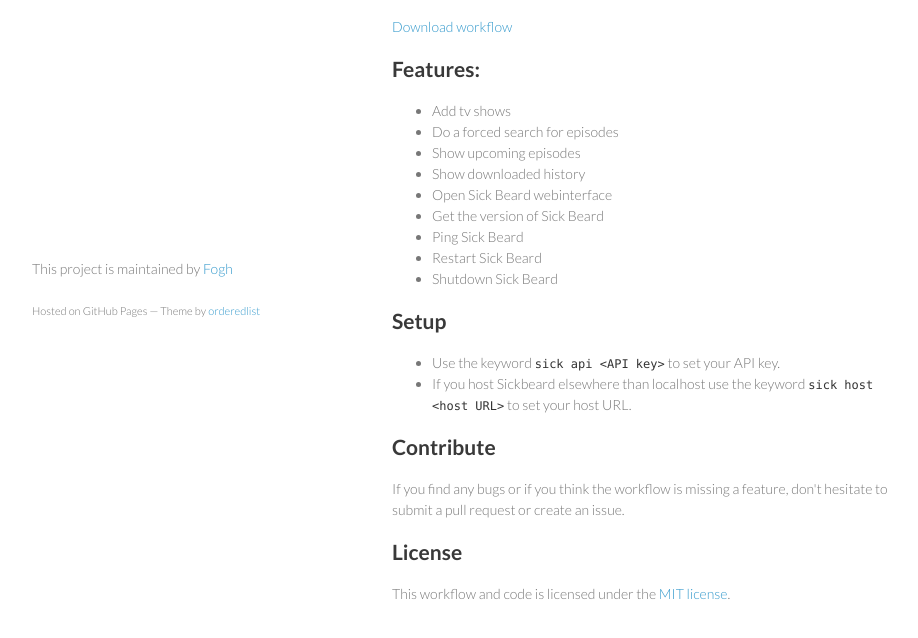
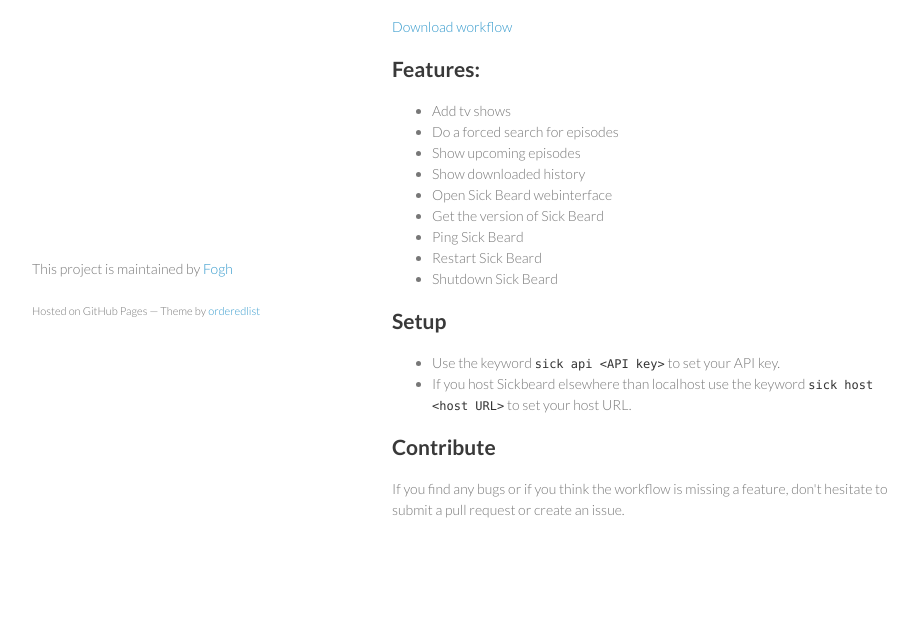
Before and after one commit to Fogh/Sickbeard-Alfred, a plain HTML site: page index.html in a window 1280 px wide. Shown: the part 410-1048 px from the top of the page, without its empty margins (178-1096 px from the left). After the commit the page ends 1000 px from the top, so only its background shows below. Drawn offline with Linux system fonts and the light colour scheme.

```diff
--- a/index.html
+++ b/index.html
@@ -58,11 +58,6 @@
 <a name="contribute" class="anchor" href="#contribute"><span class="octicon octicon-link"></span></a>Contribute</h2>
 
 <p>If you find any bugs or if you think the workflow is missing a feature, don't hesitate to submit a pull request or create an issue.</p>
-
-<h2>
-<a name="license" class="anchor" href="#license"><span class="octicon octicon-link"></span></a>License</h2>
-
-<p>This workflow and code is licensed under the <a href="http://opensource.org/licenses/MIT">MIT license</a>.</p>
       </section>
       <footer>
         <p>This project is maintained by <a href="https://github.com/Fogh">Fogh</a></p>
--- a/params.json
+++ b/params.json
@@ -1 +1 @@
-{"name":"Alfred workflow for controlling Sickbeard","tagline":"Control Sickbeard from Alfred 2","body":"![Sick Beard Alfred](http://cl.ly/O74l/Screen%20Shot%202013-04-06%20at%2020.52.24.png \"Add new tv show to Sick Beard\")\r\n\r\n## Download\r\n\r\n[Download workflow](https://github.com/Fogh/Sickbeard-Alfred/raw/master/Sick%20Beard.alfredworkflow)\r\n\r\n## Features: \r\n\r\n* Add tv shows\r\n* Do a forced search for episodes\r\n* Show upcoming episodes\r\n* Show downloaded history\r\n* Open Sick Beard webinterface\r\n* Get the version of Sick Beard\r\n* Ping Sick Beard\r\n* Restart Sick Beard\r\n* Shutdown Sick Beard\r\n\r\n## Setup\r\n\r\n* Use the keyword `sick api <API key>` to set your API key.\r\n* If you host Sickbeard elsewhere than localhost use the keyword `sick host <host URL>` to set your host URL.\r\n\r\n## Contribute\r\n\r\nIf you find any bugs or if you think the workflow is missing a feature, don't hesitate to submit a pull request or create an issue.\r\n\r\n## License\r\n\r\nThis workflow and code is licensed under the [MIT license](http://opensource.org/licenses/MIT).\r\n","google":"","note":"Don't delete this file! It's used internally to help with page regeneration."}
+{"name":"Alfred workflow for controlling Sickbeard","tagline":"Control Sickbeard from Alfred 2","body":"![Sick Beard Alfred](http://cl.ly/O74l/Screen%20Shot%202013-04-06%20at%2020.52.24.png \"Add new tv show to Sick Beard\")\r\n\r\n## Download\r\n\r\n[Download workflow](https://github.com/Fogh/Sickbeard-Alfred/raw/master/Sick%20Beard.alfredworkflow)\r\n\r\n## Features: \r\n\r\n* Add tv shows\r\n* Do a forced search for episodes\r\n* Show upcoming episodes\r\n* Show downloaded history\r\n* Open Sick Beard webinterface\r\n* Get the version of Sick Beard\r\n* Ping Sick Beard\r\n* Restart Sick Beard\r\n* Shutdown Sick Beard\r\n\r\n## Setup\r\n\r\n* Use the keyword `sick api <API key>` to set your API key.\r\n* If you host Sickbeard elsewhere than localhost use the keyword `sick host <host URL>` to set your host URL.\r\n\r\n## Contribute\r\n\r\nIf you find any bugs or if you think the workflow is missing a feature, don't hesitate to submit a pull request or create an issue.\r\n","google":"","note":"Don't delete this file! It's used internally to help with page regeneration."}
```
